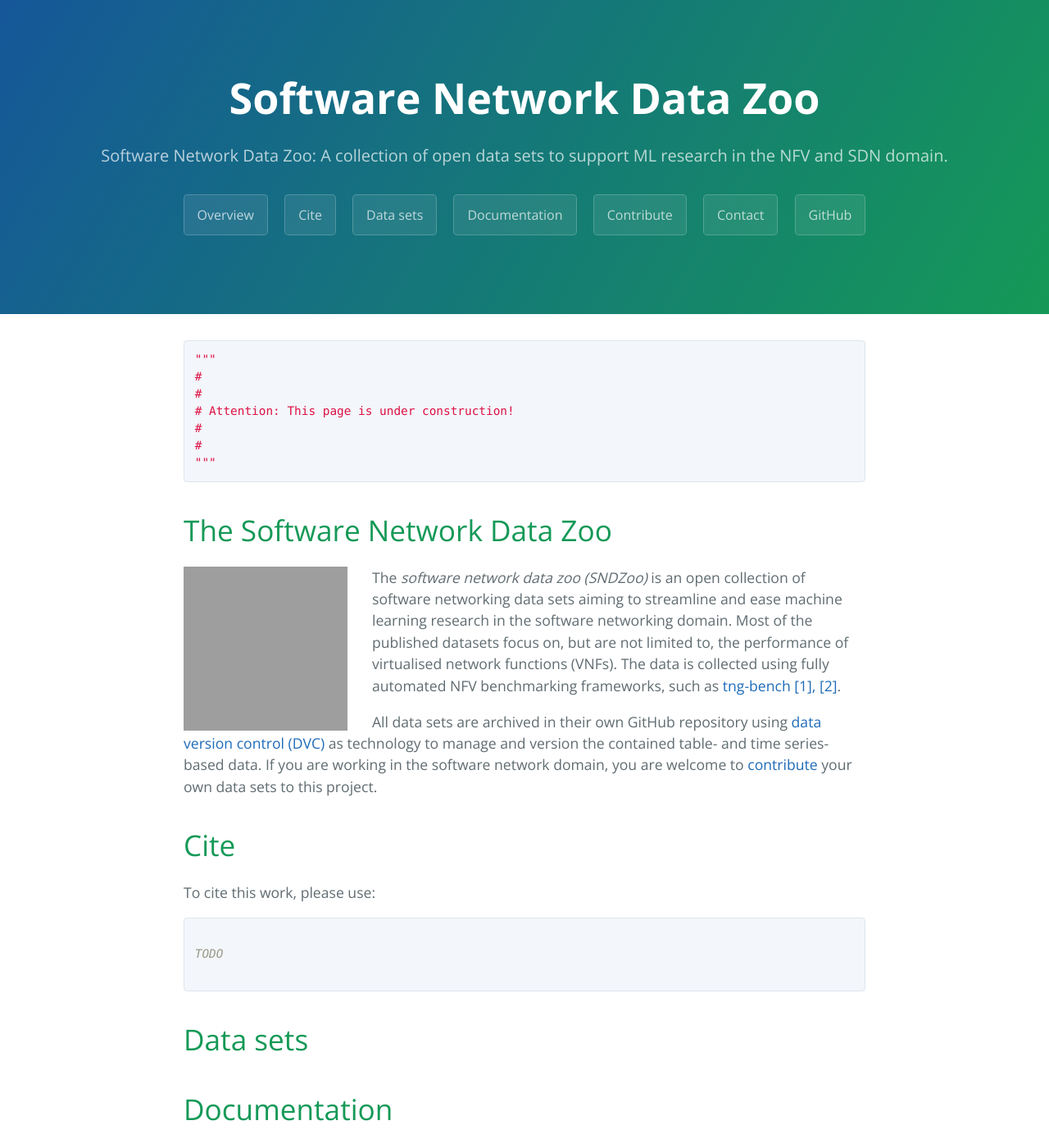
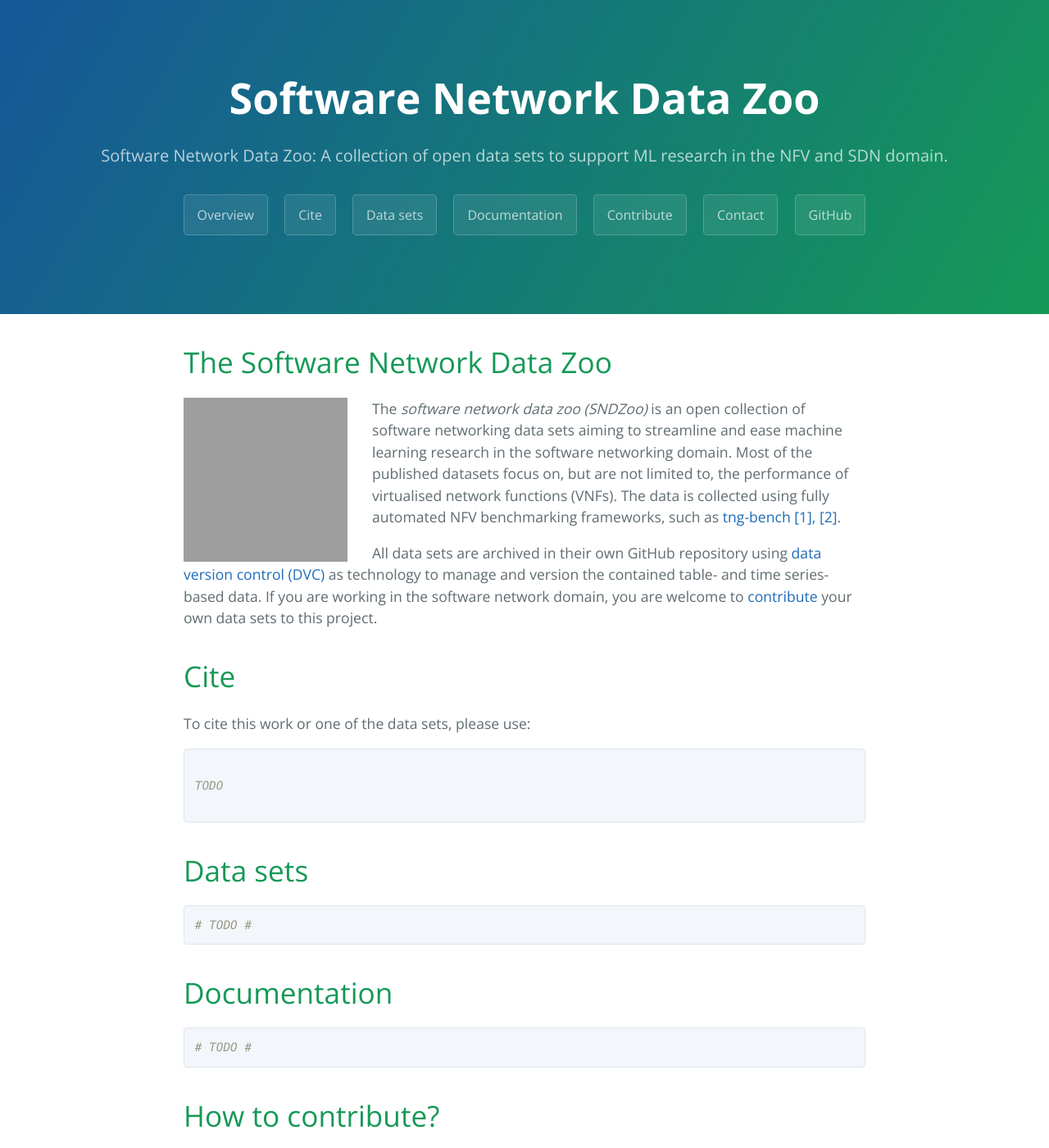
Before and after one commit to sndzoo/sndzoo.github.io, a Jekyll site: the page built from index.md, in a window 1280 px wide and 1400 px high. Shown: the whole window at 82% size. Built offline with Jekyll 4.4.1, drawn with Linux system fonts in a browser that asks for light colours; our own code applies the rules of GitHub Pages for plain Markdown files; grey boxes are pictures that could not be loaded.

Commit message:
update
Signed-off-by: peusterm <manuel.peuster@uni-paderborn.de>

````diff
--- a/index.md
+++ b/index.md
@@ -1,17 +1,6 @@
 ---
 layout: default
 ---
-
-```python
-"""
-#
-#
-# Attention: This page is under construction!
-#
-#
-"""
-```
-
 
 # [](#overview)The Software Network Data Zoo
 
@@ -24,7 +13,7 @@ All data sets are archived in their own GitHub repository using [data version co
 
 # [](#cite)Cite
 
-To cite this work, please use:
+To cite this work or one of the data sets, please use:
 
 ```bibtex
 
@@ -32,10 +21,23 @@ TODO
 
 ```
 
+# [](#data)Data sets
 
-# [](#data)Data sets
+```sh
+# TODO #
+```
+
 # [](#doc)Documentation
+
+```sh
+# TODO #
+```
+
 # [](#contribute)How to contribute?
+
+```sh
+# TODO #
+```
 
 # [](#references)References
 
@@ -44,8 +46,11 @@ TODO
 * [2] M. Peuster, H. Karl, and S. v. Rossem: [MeDICINE: Rapid Prototyping of Production-Ready Network Services in Multi-PoP Environments](http://ieeexplore.ieee.org/document/7919490/). IEEE Conference on Network Function Virtualization and Software Defined Networks (NFV-SDN), Palo Alto, CA, USA, pp. 148-153. doi: 10.1109/NFV-SDN.2016.7919490. (2016)
 
 
+# [](#contact)Contact
 
-# [](#contact)Contact
+```sh
+# TODO #
+```
 
 ## Acknowledgments
 This work has received funding from the European Union's Horizon 2020 research and innovation program under grant agreement No. H2020-ICT-2016-2 761493 ([5GTANGO](https://5gtango.eu)), and the German Research Foundation (DFG) within the Collaborative Research Centre ["On-The-Fly Computing" (SFB 901)](https://sfb901.uni-paderborn.de/).
````
